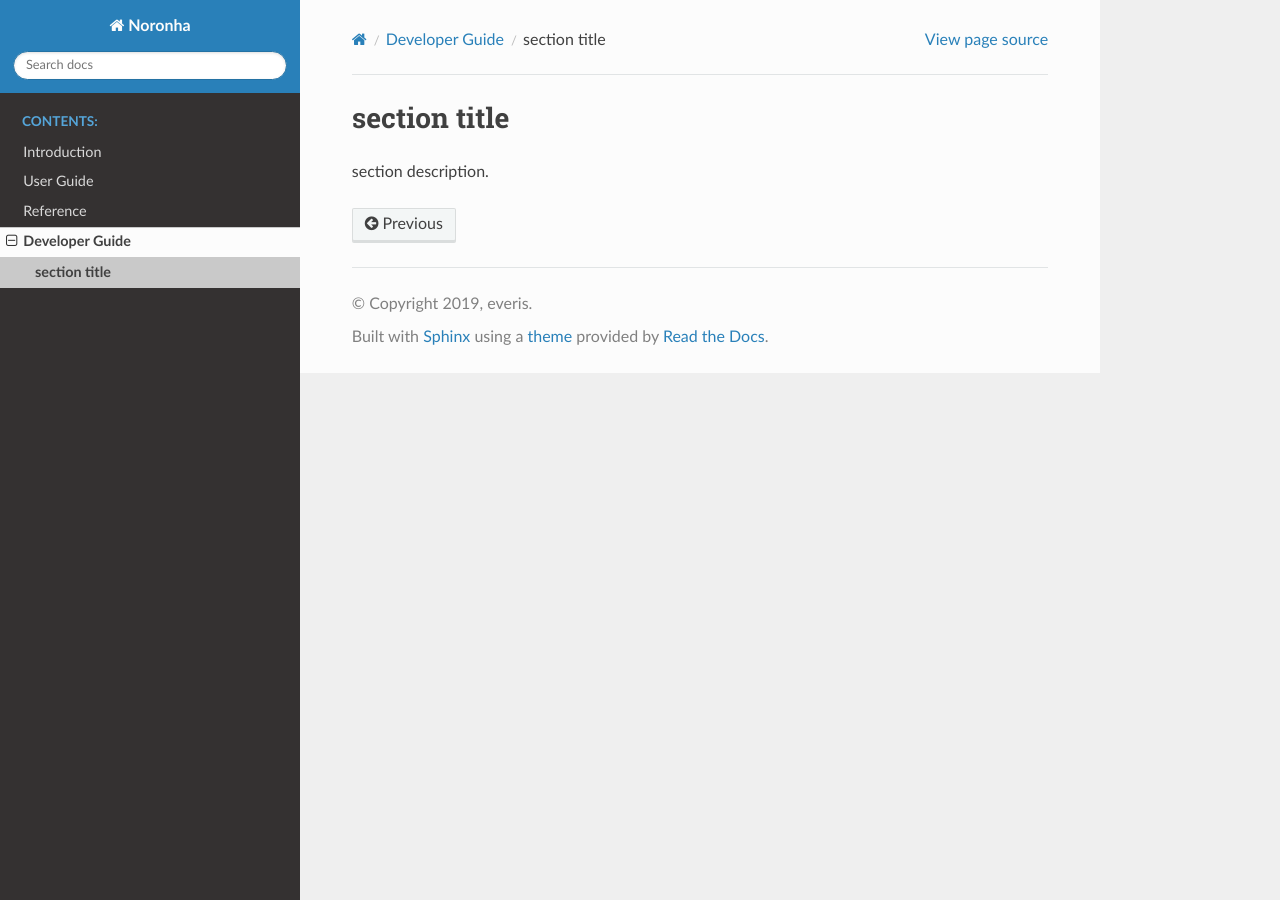
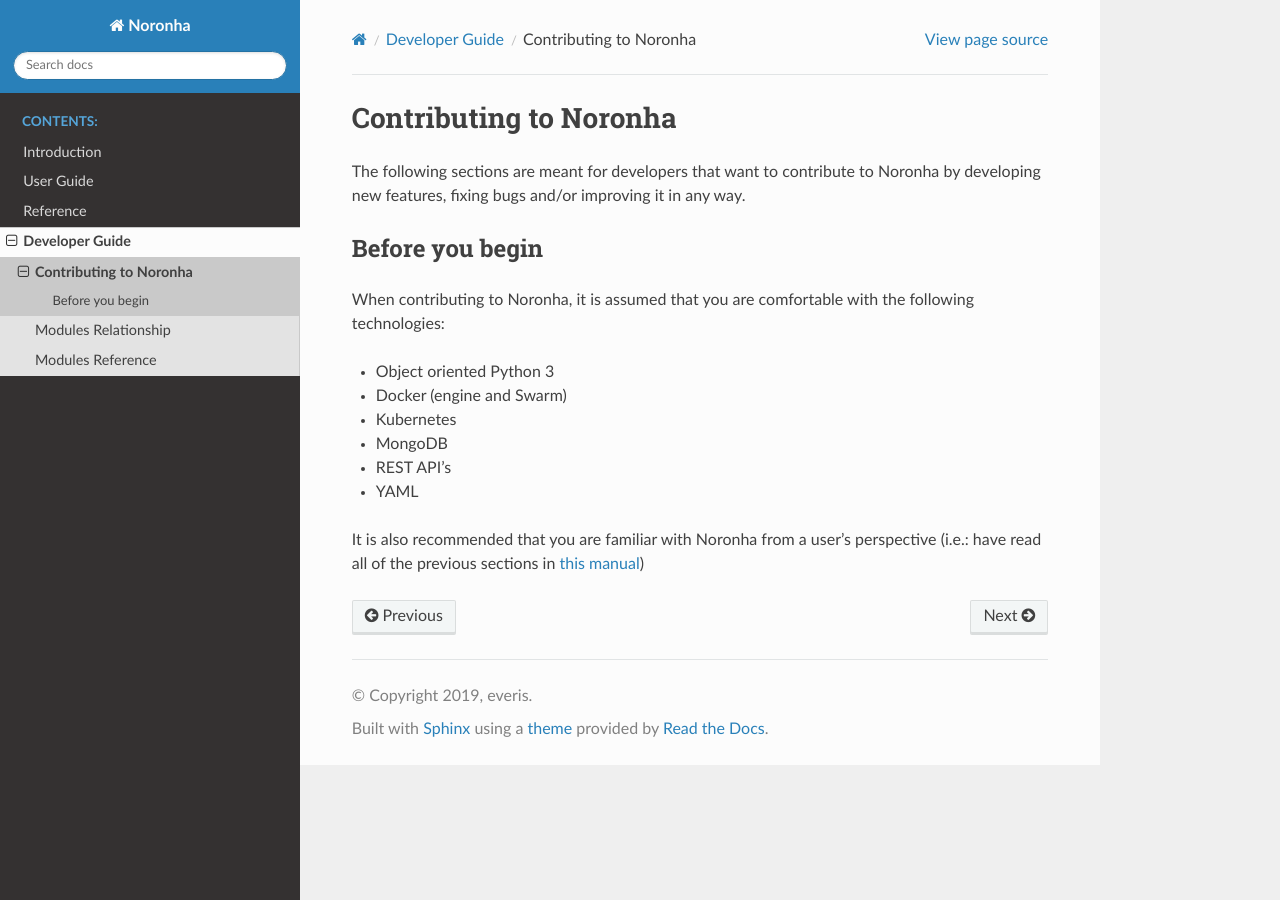
Before and after one commit to noronha-dataops/noronha, a Sphinx documentation site: the page built from docs/source/developer/intro.rst, in a window 1280 px wide. Built offline with Sphinx 7.4.7 and the Read the Docs theme 2.0.0, drawn with Linux system fonts in a browser that asks for light colours; pages that are not in the unit, such as notebooks, are missing from menus.

Commit message:
starting module reference documentation

```diff
--- a/docs/source/developer/index.rst
+++ b/docs/source/developer/index.rst
@@ -6,9 +6,12 @@
    :caption: Contents:
 
    intro.rst
+   module_rel.rst
+   module_ref.rst
+
+.. TODO:
    testing.rst
    documenting.rst
-   architecture.rst
    toolkit.rst
    metadata.rst
    commands.rst
--- a/docs/source/developer/intro.rst
+++ b/docs/source/developer/intro.rst
@@ -1,6 +1,21 @@
-*************
-section title
-*************
+**************************
+Contributing to Noronha
+**************************
 .. highlight:: none
 
-section description.
+The following sections are meant for developers that want to contribute to Noronha by developing new features, fixing
+bugs and/or improving it in any way.
+
+Before you begin
+================
+When contributing to Noronha, it is assumed that you are comfortable with the following technologies:
+
+- Object oriented Python 3
+- Docker (engine and Swarm)
+- Kubernetes
+- MongoDB
+- REST API's
+- YAML
+
+It is also recommended that you are familiar with Noronha from a user's perspective
+(i.e.: have read all of the previous sections in :ref:`this manual <introduction>`)
--- /dev/null
+++ b/docs/source/developer/module_rel.rst
@@ -0,0 +1,6 @@
+*********************
+Modules Relationship
+*********************
+.. highlight:: none
+
+section description.
--- a/docs/source/intro.rst
+++ b/docs/source/intro.rst
@@ -1,3 +1,5 @@
+.. _introduction:
+
 ******************
 Introduction
 ******************
```
Also changed, not shown: docs/source/developer/module_ref.rst (added, +98 -0 lines), 14 other files.
